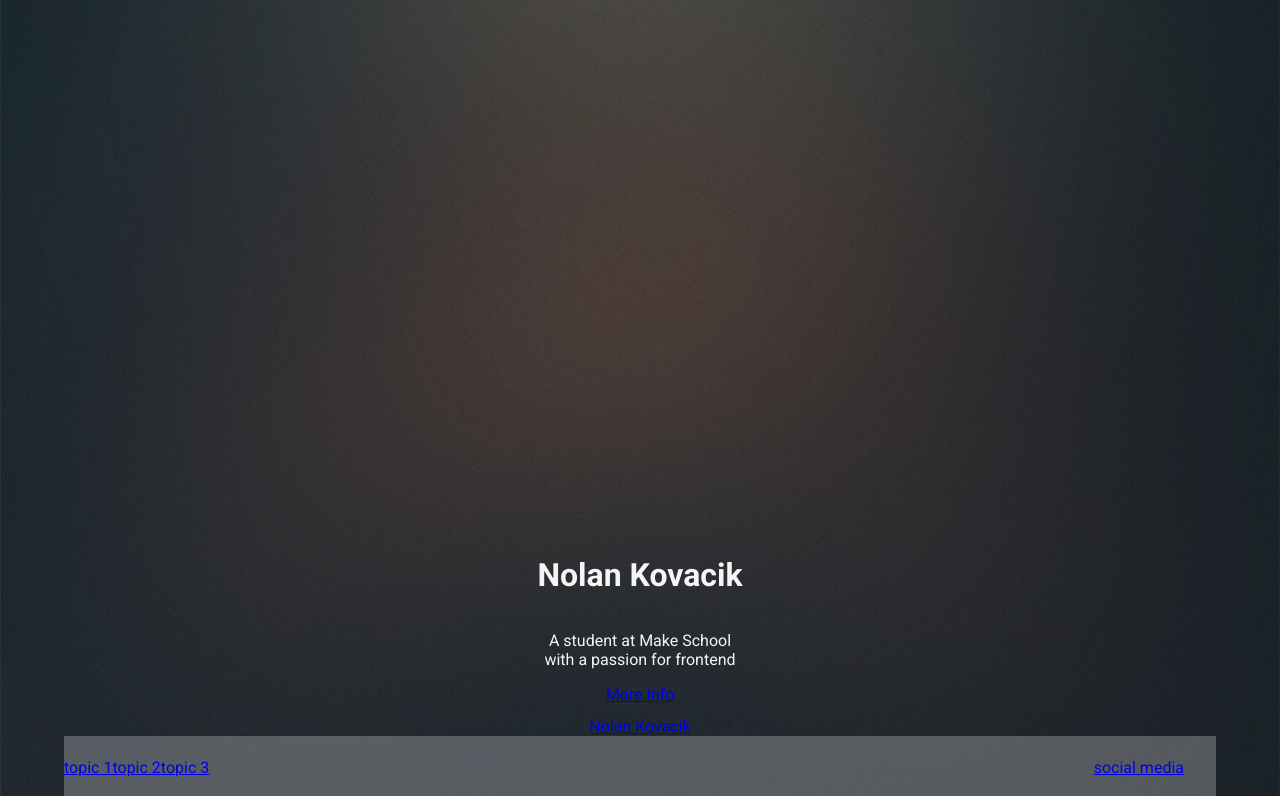
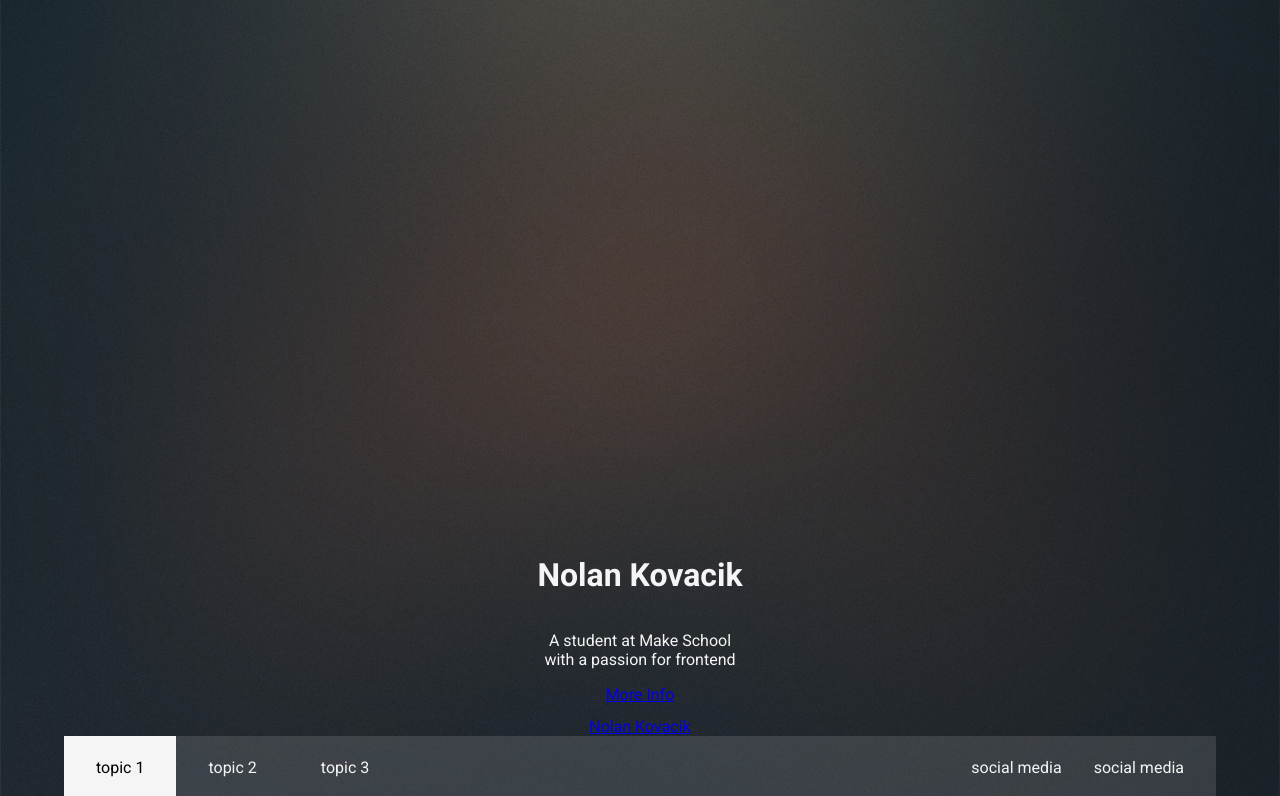
Before and after one commit to noltron000/orange-portfolio, a React (Create React App) app: page / in a window 1280 px wide. Shown: the top 796 px of the page. Built offline with nearby package versions, Linux system fonts and the light colour scheme.

Commit message:
[upd] flexboxify navbar

```diff
--- a/src/Navbar.scss
+++ b/src/Navbar.scss
@@ -1,13 +1,15 @@
 #navbar {
 	// size & position
-	height: 4rem; // ? convert to css-var
+	// height: 4rem; // ? convert to css-var
 	margin: -4rem 0 0 0; // ? convert to css-var
 
 	// background elements
-	background: rgba(255, 255, 255, 0.25);
+	background: rgba(255, 255, 255, 0.125);
 
 	// text info
+	color: whitesmoke;
 	line-height: 4rem; // ? convert to css-var
+	white-space: nowrap;
 
 	// flexbox params
 	display: flex;
@@ -19,16 +21,31 @@
 		margin: 0;
 	}
 
+	a {
+		color: inherit;
+		display: block;
+		text-decoration: none;
+	}
+
+	.active {
+		background-color: whitesmoke;
+		color: black;
+	}
+
 	.links {
 		flex-grow: 1;
+		a {
+			padding: 0 2rem;
+		}
 	}
 
 	.icons {
-		padding: 0 2rem;
+		padding: 0 1rem 0 0;
+		a {
+			padding: 0 1rem;
+		}
 	}
 }
-
-
 
 #header {
 	// size & position
--- a/src/Navbar.tsx
+++ b/src/Navbar.tsx
@@ -4,7 +4,7 @@ import './Navbar.scss'
 const Navbar: React.FC = () => (
 	<nav id='navbar'>
 		<ul className='links'>
-			<li>
+			<li className='active'>
 				<a href='#nothing'>topic 1</a>
 			</li>
 			<li>
@@ -18,6 +18,9 @@ const Navbar: React.FC = () => (
 			<li>
 				<a href='#nothing'>social media</a>
 			</li>
+			<li>
+				<a href='#nothing'>social media</a>
+			</li>
 		</ul>
 	</nav>
 )
```
